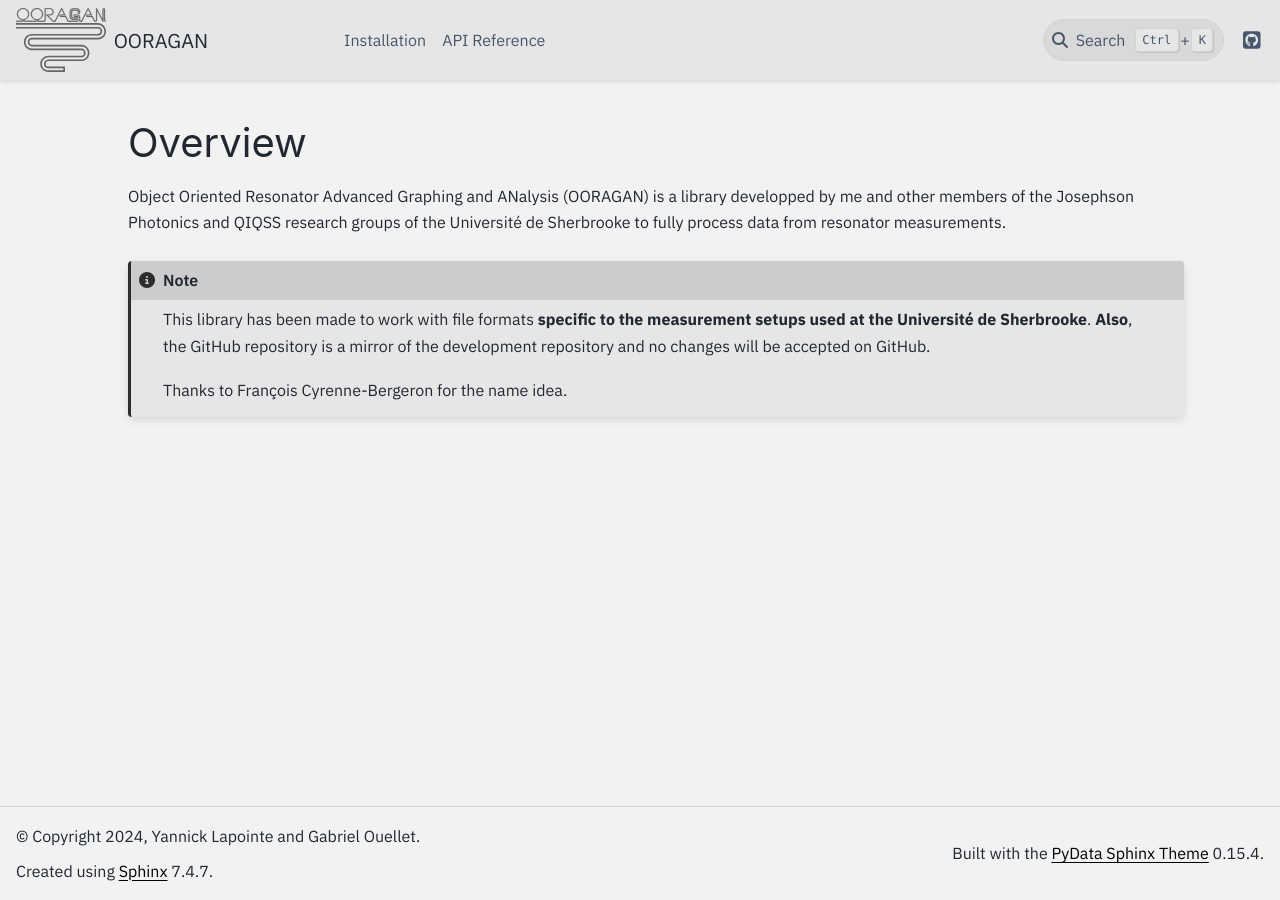
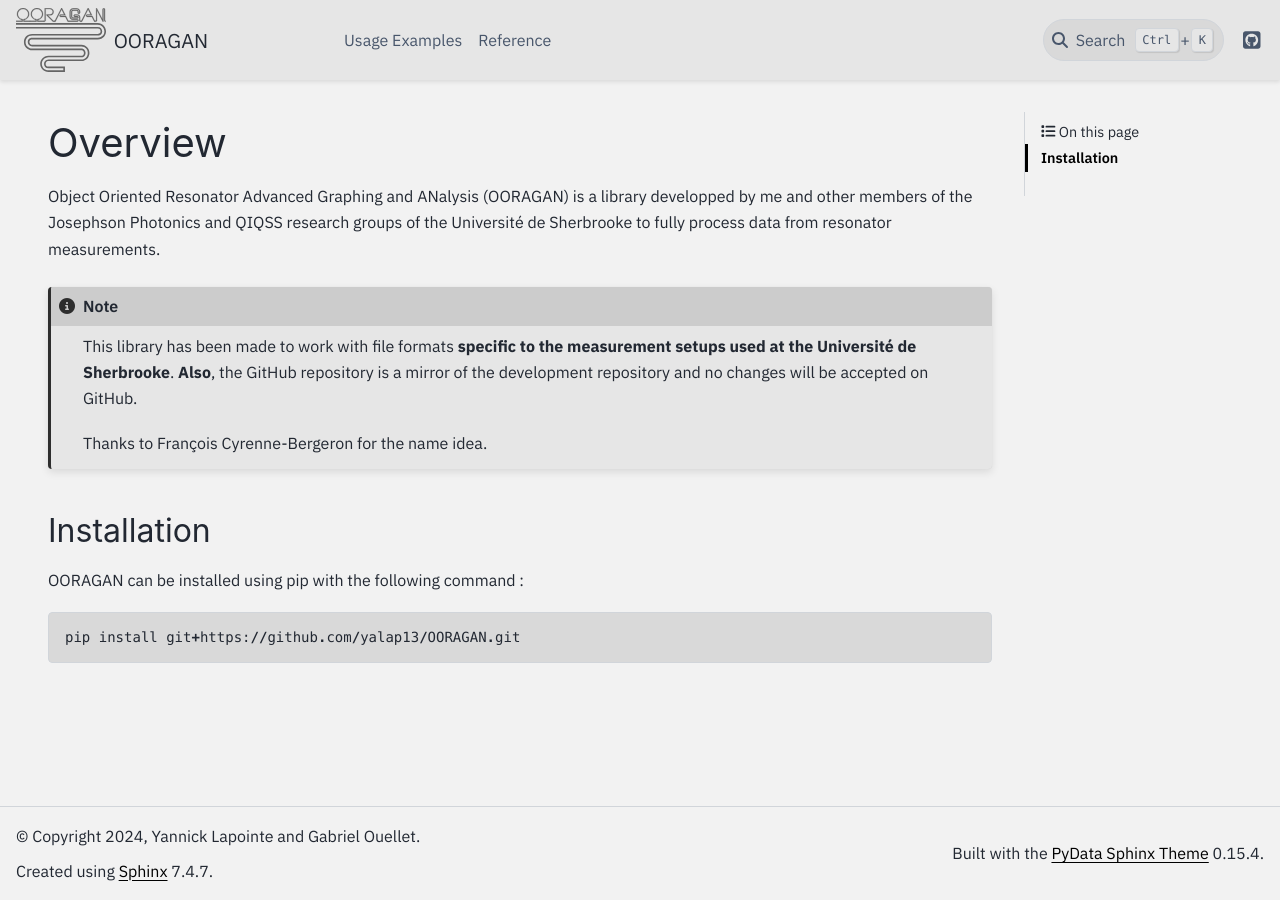
Before and after one commit to yalap13/OORAGAN, a Sphinx documentation site: the page built from docs/index.rst, in a window 1280 px wide. Built offline with Sphinx 7.4.7 and the PyData theme 0.15.4, drawn with Linux system fonts in a browser that asks for light colours.

```diff
--- a/docs/_templates/autosummary/class.rst
+++ b/docs/_templates/autosummary/class.rst
@@ -6,12 +6,13 @@
 
     {% block methods %}
     {% if methods %}
-    .. rubric:: Methods
-
-    .. autosummary::
-        :toctree: ./
-    {% for item in methods %}
-        ~{{ name }}.{{ item }}
-    {%- endfor %}
+    .. Autosummary generates the pages but the table wont be generated.
+        .. autosummary::
+            :toctree: ./
+        {% for item in methods %}
+            {%- if not item in ['__init__'] %}
+                ~{{ name }}.{{ item }}
+            {%- endif %}
+        {%- endfor %}
     {% endif %}
     {% endblock %}
--- a/docs/api.rst
+++ b/docs/api.rst
@@ -30,8 +30,8 @@ Functions
    load_graph_data
    strtime
 
-Hidden Objects
---------------
+Internal Objects
+----------------
 
 Dataset data containers
 ^^^^^^^^^^^^^^^^^^^^^^^
--- a/docs/conf.py
+++ b/docs/conf.py
@@ -55,4 +55,4 @@ html_sidebars = {"installation": []}
 # -- Options for the Sphinx extensions ---------------------------------------
 
 autosummary_generate = True
-numpydoc_show_class_members = False
+numpydoc_show_class_members = True
--- /dev/null
+++ b/docs/examples.rst
@@ -0,0 +1,2 @@
+Usage Examples
+==============
--- a/docs/index.rst
+++ b/docs/index.rst
@@ -9,10 +9,17 @@ Object Oriented Resonator Advanced Graphing and ANalysis (OORAGAN) is a library
 
    Thanks to François Cyrenne-Bergeron for the name idea.
 
+Installation
+------------
+
+OORAGAN can be installed using pip with the following command : ::
+
+   pip install git+https://github.com/yalap13/OORAGAN.git
+
 .. toctree::
    :maxdepth: 2
    :caption: Contents:
    :hidden:
 
-   installation
-   api
+   examples
+   Reference <api>
--- a/docs/installation.rst
+++ /dev/null
@@ -1,2 +0,0 @@
-Installation
-============
```
